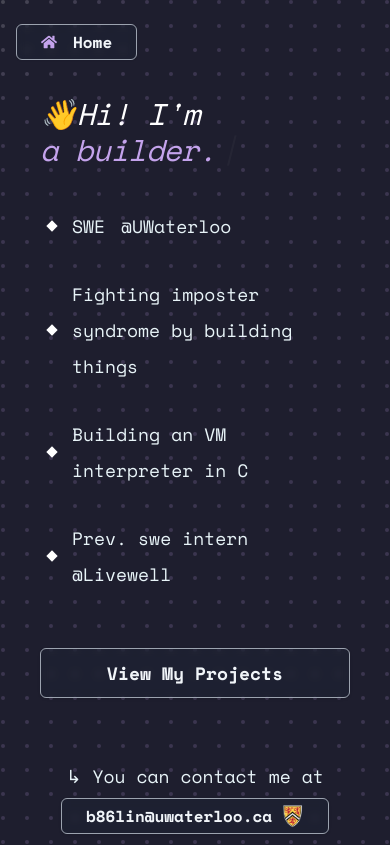
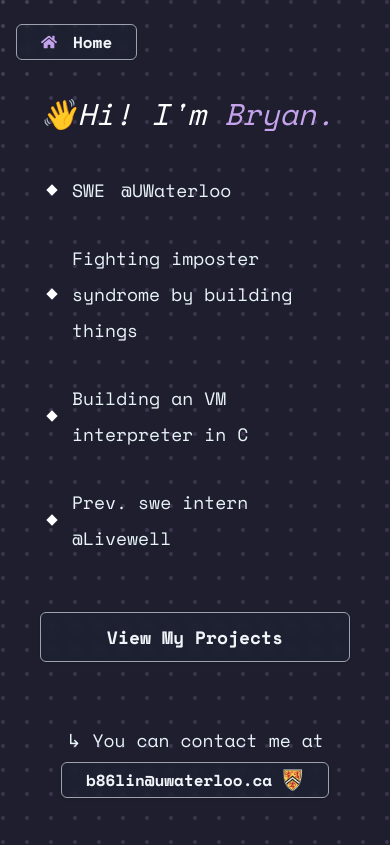
Before and after one commit to Blynkosaur/personal-portfolio-v2, a Next.js app: page / in a window 390 px wide. Shown: the top 845 px of the page. Built offline with nearby package versions, Linux system fonts and the light colour scheme.

Commit message:
simpler for mobile

```diff
--- a/src/app/page.js
+++ b/src/app/page.js
@@ -36,6 +36,7 @@ export default function Home() {
   const [hover, setHover] = useState(false);
   const [livewellHover, setLivewellHover] = useState(false);
   const [programmingHover, setProgrammingHover] = useState(false);
+  const [imposterHover, setImposterHover] = useState(false);
   return (
     <div
       className={`${styles.page} relative flex flex-col justify-center items-center text-white p-10 scrollbar-hide overflow-x-hidden`}
@@ -89,6 +90,19 @@ export default function Home() {
           className="text-3xl font-bold mt-12 mb-10 text-left"
           style={{ fontWeight: "250" }}
         >
+          {/* Mobile version - simple text */}
+          <span className="md:hidden" style={{
+            fontFamily: "var(--font-space-mono), 'Courier New', monospace",
+            fontWeight: "400",
+            fontStyle: "italic",
+            color: "#ffffff"
+          }}>
+            👋Hi! I'm{" "}
+            <span style={{ color: "#c4a3ec" }}>Bryan.</span>
+          </span>
+
+          {/* Desktop version - with typing animation */}
+          <span className="hidden md:block">
             <TextType
               text={["👋Hi! I'm"]}
               typingSpeed={60}
@@ -123,6 +137,7 @@ export default function Home() {
                 fontStyle: "italic",
               }}
             />
+          </span>
         </h1>
 
         <div
@@ -175,9 +190,32 @@ export default function Home() {
                 </a>
               </span>
             </li>
-            <li className="group  items-start gap-4 pl-8 relative hover:translate-x-3 hover:font-bold transition-transform duration-200">
+            <li  onMouseEnter={() => {
+                  setImposterHover(true);
+                }}
+                onMouseLeave={() => {
+                  setImposterHover(false);
+                }}className="group  items-start gap-4 pl-8 relative hover:translate-x-3 hover:font-bold transition-transform duration-200">
               <div className="absolute left-2 top-1/2 w-[8px] h-[8px] bg-white rotate-45 transform -translate-y-1/2 transition-all duration-300 group-hover:rotate-90 group-hover:scale-110"></div>
-              Fighting imposter syndrome by building things
+              Fighting{" "}
+              <span
+                className="font-medium hover:text-[#c4a3ec] transition-colors duration-200 cursor-pointer"
+                style={{
+                  textDecoration: imposterHover ? "underline" : "none",
+                  fontWeight: imposterHover ? "bold" : "normal",
+                }}
+
+              >
+                {!imposterHover && "imposter syndrome"}
+                {imposterHover && (
+                  <Highlighter action="underline" color="#ffffff">
+                    <span style={{ fontWeight: "bold", color: "#c4a3ec" }}>
+                      imposter syndrome
+                    </span>
+                  </Highlighter>
+                )}
+              </span>{" "}
+              by building things
             </li>
             <li className="group  items-start gap-4 pl-8 relative hover:translate-x-3 hover:font-bold transition-transform duration-200"
             onMouseEnter={() => {
```
Lines whose indentation alone changed are shown as unchanged.
